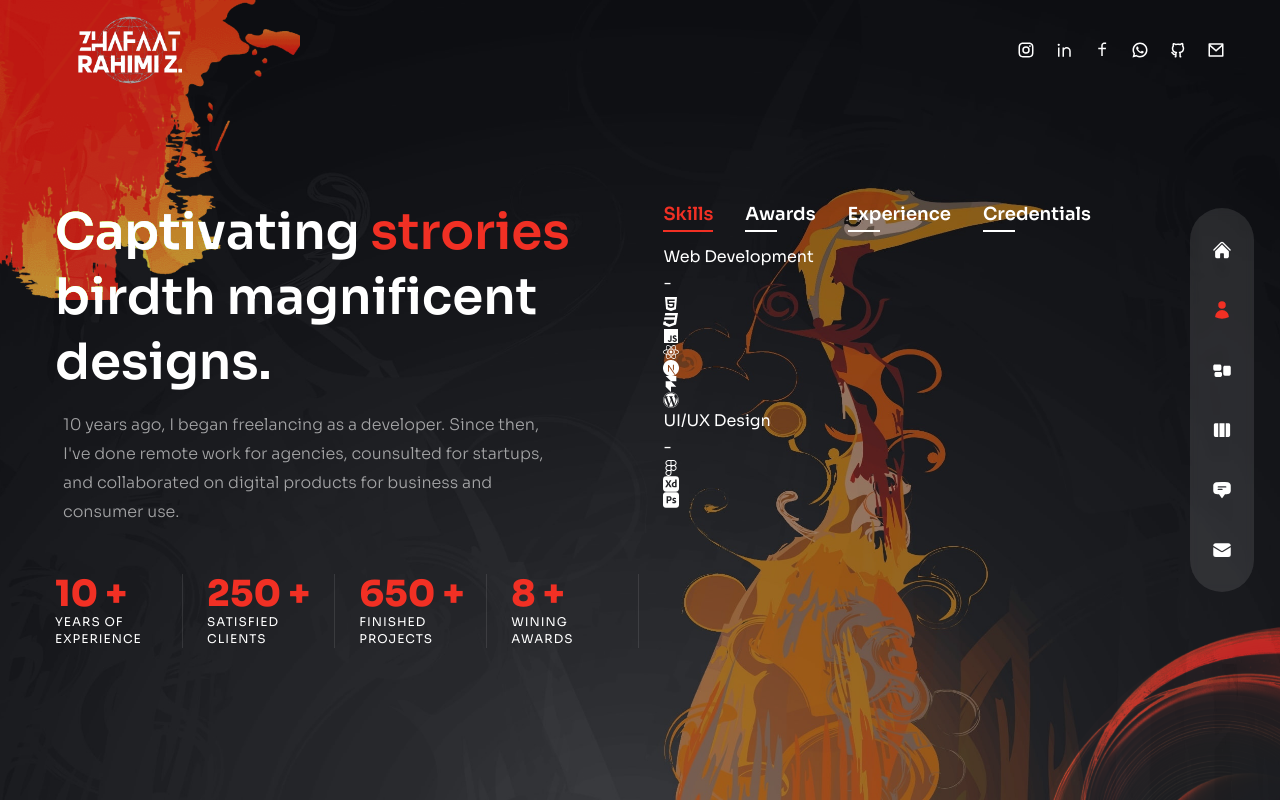
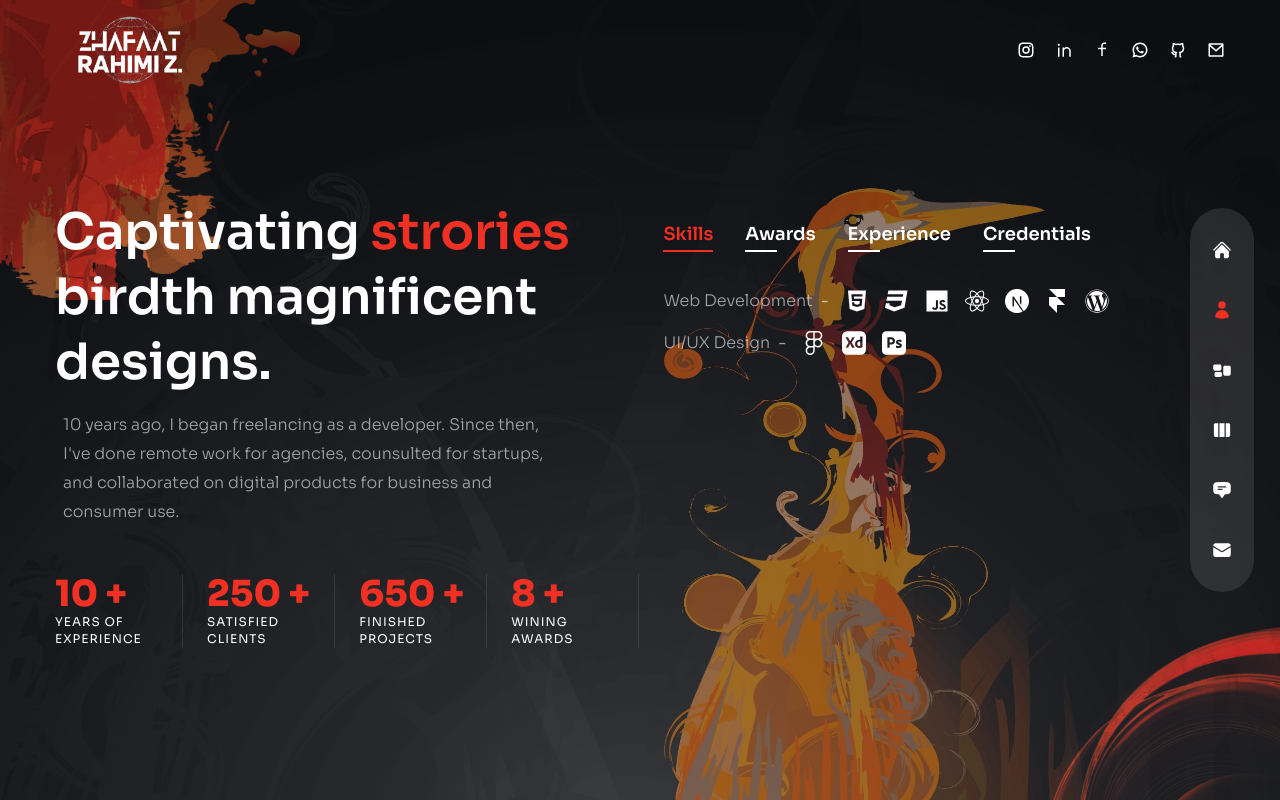
Before and after one commit to Zhafaat/website-portofolio, a React (Vite) app: page /about in a window 1280 px wide. Built offline with nearby package versions, Linux system fonts and the light colour scheme.

Commit message:
cape ma duduk, selanjutnya ubah isi content page about sesuaikan dengan data pribadi

```diff
--- a/src/components/TopLeftImg.jsx
+++ b/src/components/TopLeftImg.jsx
@@ -3,7 +3,7 @@ import topLeftImg from '../assets/top-left-img.png'
 
 const TopLeftImg = () => {
   return (
-    <div className=' absolute left-0 top-0 mix-blend-color-dodge animate-pulse duration-75 z-10 w-[200px] xl:w-[400px]'>
+    <div className=' absolute left-0 top-0 mix-blend-color-dodge animate-pulse duration-75 brightness-90 z-0 w-[200px] xl:w-[400px]'>
         <img src={topLeftImg} width={300} height={300} alt="" />
     </div>
   )
--- a/src/pages/About.jsx
+++ b/src/pages/About.jsx
@@ -97,6 +97,10 @@ import CountUp from 'react-countup'
 // react
 import { useState } from "react";
 
+// framer motion
+import { motion } from 'framer-motion';
+import { fadeIn } from '../helper/variants'
+
 const About = () => {
     const [index, setIndex] = useState(0)
 
@@ -105,15 +109,33 @@ const About = () => {
         <Circles />
         <div className=' container mx-auto h-full flex flex-col xl:flex-row items-center justify-center gap-x-6 overflow-y-auto pb-20 xl:pb-5'>
             {/* text */}
-            <div className='flex-1 flex flex-col'>
-                <h2 className=' h2'>
+            <div className='flex-1 flex flex-col z-10'>
+                <motion.h2
+                    className=' h2 cursor-text'
+                    variants={fadeIn('right', 0.2)}
+                    initial='hidden'
+                    animate='show'
+                    exit='hidden'
+                >
                     Captivating <span className=' text-accent'>strories</span> birdth magnificent designs.
-                </h2>
-                <p className=' max-w-[500px] mx-auto xl:mx-0 mb-6 xl:mb-12 px-2'>
+                </motion.h2>
+                <motion.p
+                    className=' max-w-[500px] mx-auto xl:mx-0 mb-6 xl:mb-12 px-2'
+                    variants={fadeIn('right', 0.4)}
+                    initial='hidden'
+                    animate='show'
+                    exit='hidden'
+                >
                     10 years ago, I began freelancing as a developer. Since then, I've done remote work for agencies, counsulted for startups, and collaborated on digital products for business and consumer use.
-                </p>
+                </motion.p>
                 {/* counters */}
-                <div className='hidden md:flex md:max-w-xl xl:max-w-none mx-auto xl:mx-0 mb-8'>
+                <motion.div
+                    className='hidden md:flex md:max-w-xl xl:max-w-none mx-auto xl:mx-0 mb-8'
+                    variants={fadeIn('right', 0.6)}
+                    initial='hidden'
+                    animate='show'
+                    exit='hidden'
+                >
                     <div className=' flex flex-1 xl:gap-x-6'>
                         {/* experience */}
                         <div className=' relative flex-1 after:w-[1px] after:h-full after:bg-white/10 after:absolute after:top-0 after:right-0'>
@@ -144,10 +166,16 @@ const About = () => {
                             <div className=' text-xs uppercase tracking-[1px] leading-[1.4] max-w-[100px]'>wining awards</div>
                         </div>
                     </div>
-                </div>
+                </motion.div>
             </div>
             {/* info */}
-            <div className=" flex flex-col w-full xl:max-w-[48%] h-[480px]">
+            <motion.div
+                className=" flex flex-col w-full xl:max-w-[48%] h-[480px] pt-0 xl:pt-5"
+                variants={fadeIn('left', 0.2)}
+                    initial='hidden'
+                    animate='show'
+                    exit='hidden'
+            >
                 <div className=" flex gap-x-4 xl:gap-x-8 mx-auto xl:mx-0 mb-4">
                     {aboutData.map((item, itemIndex) => {
                         return (
@@ -161,25 +189,28 @@ const About = () => {
                         )
                     })}
                 </div>
-                <div>
+                <div className=" py-2 xl:py-6 flex flex-col gap-y-2 xl:gap-y-4 items-center xl:items-start">
                     {aboutData[index].info.map((item, itemIndex) => {
                         return (
-                            <div key={itemIndex}>
+                            <div
+                                key={itemIndex}
+                                className=" flex-1 flex flex-col md:flex-row max-w-max gap-x-2 items-center text-white/60"
+                            >
                                 {/* title */}
-                                <div>{item.title}</div>
-                                <div>-</div>
+                                <div className=" font-light mb-2 md:mb-0">{item.title}</div>
+                                <div className=" hidden xl:flex">-</div>
                                 <div>{item.stage}</div>
-                                <div>
+                                <div className=" flex gap-x-4">
                                     {/* icons */}
                                     {item.icons?.map((icon, iconIndex) => {
-                                        return <div key={iconIndex}>{icon}</div>
+                                        return <div key={iconIndex} className=" text-2xl text-white">{icon}</div>
                                     })}
                                 </div>
                             </div>
                         )
                     })}
                 </div>
-            </div>
+            </motion.div>
         </div>
     </div>
   )
```
